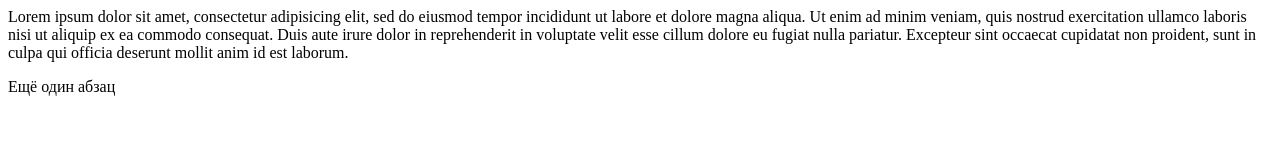
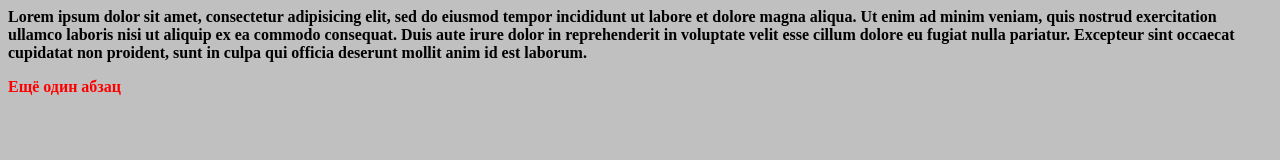
Before and after one commit to futurer1/site, a plain HTML site: page index.html in a window 1280 px wide. Drawn offline with Linux system fonts and the light colour scheme.

```diff
--- a/index.html
+++ b/index.html
@@ -2,8 +2,9 @@
 <head>
 	<meta charset="UTF-8">
 	<title>Document</title>
-	<link type="text/css" href="css/style.css">
-	<link type="text/css" href="css/style1.css">
+	<link rel="stylesheet" type="text/css"  href="css/style.css">
+	<link rel="stylesheet" type="text/css" href="css/style1.css">
+
 </head>
 <body>
 	<p>Lorem ipsum dolor sit amet, consectetur adipisicing elit, sed do eiusmod
```
